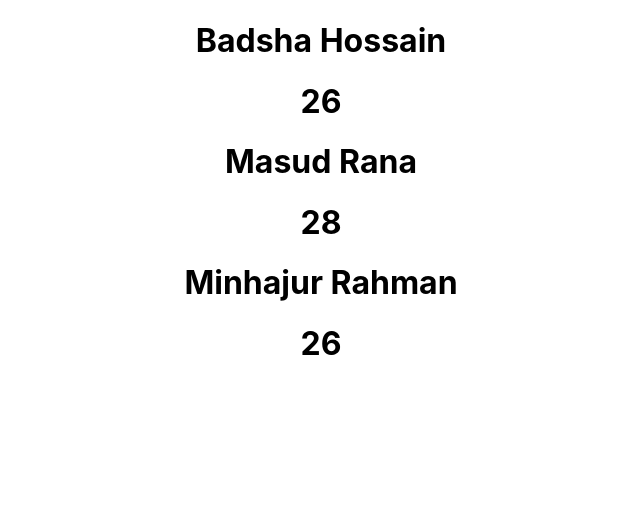
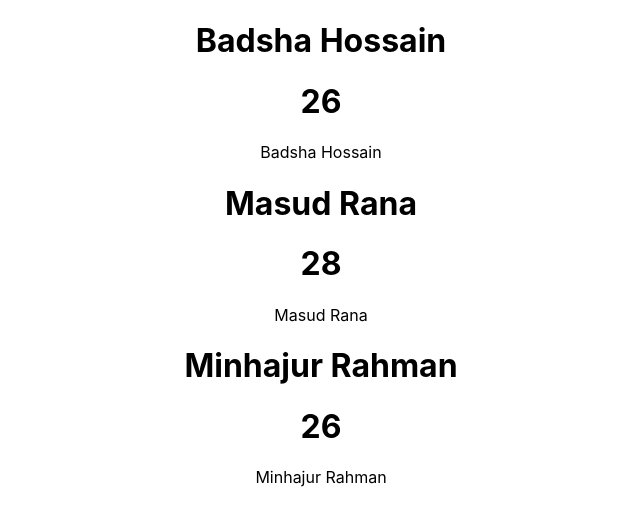
Before and after one commit to badshab454/React-Course, a React (Create React App) app: page / in a window 1280 px wide. Shown: the top 526 px of the page, without its empty margins (319-959 px from the left). Built offline with nearby package versions, Linux system fonts and the light colour scheme.

Commit message:
props student

```diff
--- a/src/App.js
+++ b/src/App.js
@@ -1,5 +1,5 @@
 import './App.css';
-import Student from './components/Student'
+import Student from './components/Student';
 
 function App() {
   return (
--- /dev/null
+++ b/src/components/Classes.js
@@ -0,0 +1,11 @@
+
+
+import React from 'react'
+
+const Classes = (props) => {
+  return (
+    <div>{props.name}</div>
+  )
+}
+
+export default Classes
--- a/src/components/Student.js
+++ b/src/components/Student.js
@@ -1,10 +1,13 @@
 
+import Classes from './Classes';
 
-const Student = ({name, age}) => {
+const Student = (props) => {
   return (
-    <div><h1>{name}</h1>
-    <h1>{age}</h1>
-    </div>
+    <>
+      <h1>{props.name}</h1>
+      <h1>{props.age}</h1>
+      <Classes name={props.name} />
+    </>
   )
 }
 
```
